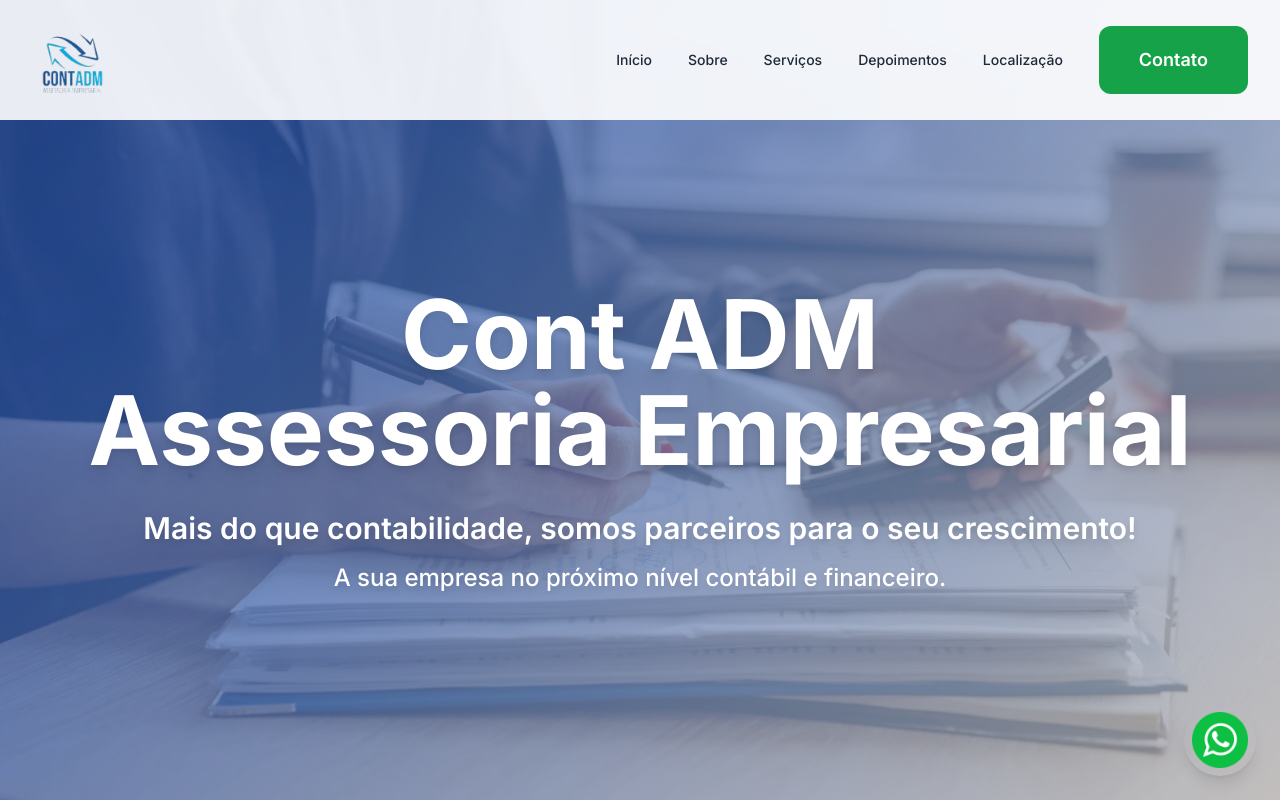
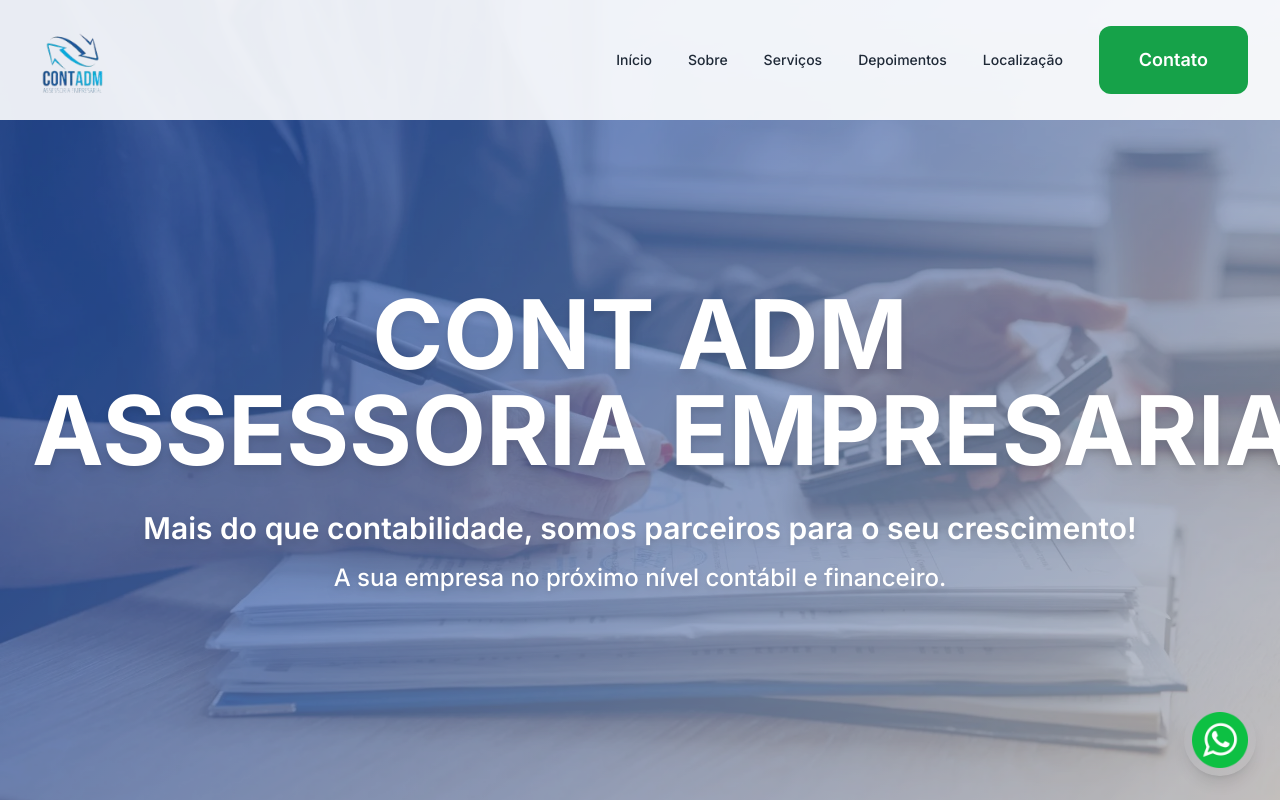
Before and after one commit to DevZipMateus/cont-adm, a React (Vite) app: page / in a window 1280 px wide. Shown: the top 800 px of the page. Built offline with nearby package versions, Linux system fonts and the light colour scheme; a web font is replaced by a local one.

Commit message:
Fix: Empresa em maiúsculas no Hero
Ajusta o nome da empresa na seção Hero para que apareça em letras maiúsculas.

```diff
--- a/src/components/HeroSection.tsx
+++ b/src/components/HeroSection.tsx
@@ -50,7 +50,7 @@ const HeroSection = () => {
 
       <div className="section-container z-10 w-full">
         <AnimatedSection animation="fade-in-up" className="text-center">
-          <h1 className="heading-1 mb-6 sm:mb-8 text-white font-sans font-bold drop-shadow-lg">
+          <h1 className="heading-1 mb-6 sm:mb-8 text-white font-sans font-bold drop-shadow-lg uppercase">
             Cont ADM <span className="text-white whitespace-nowrap">Assessoria Empresarial</span>
           </h1>
 
```
